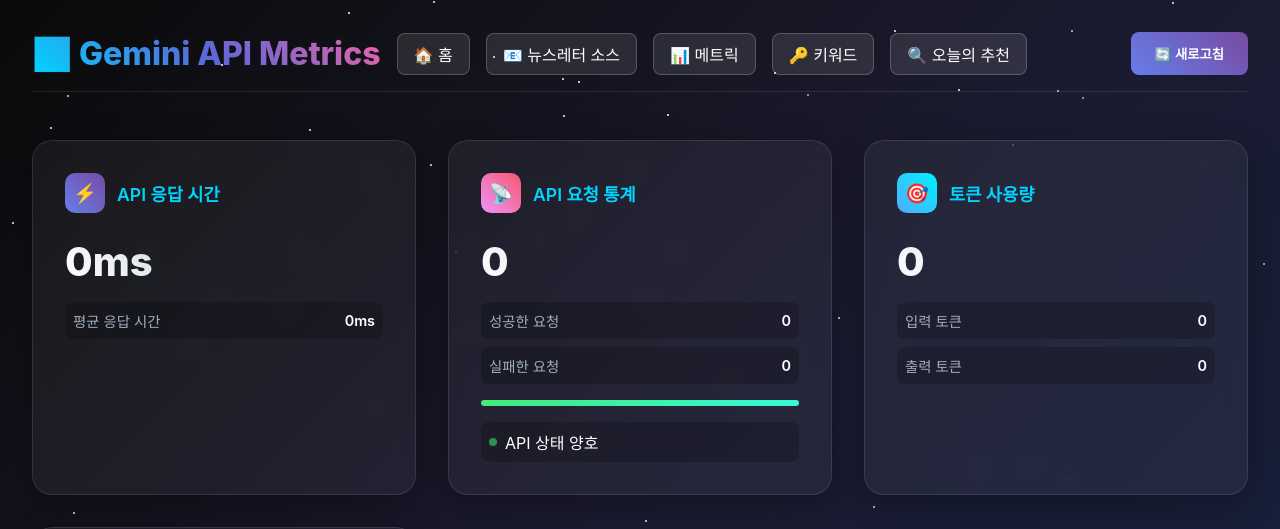
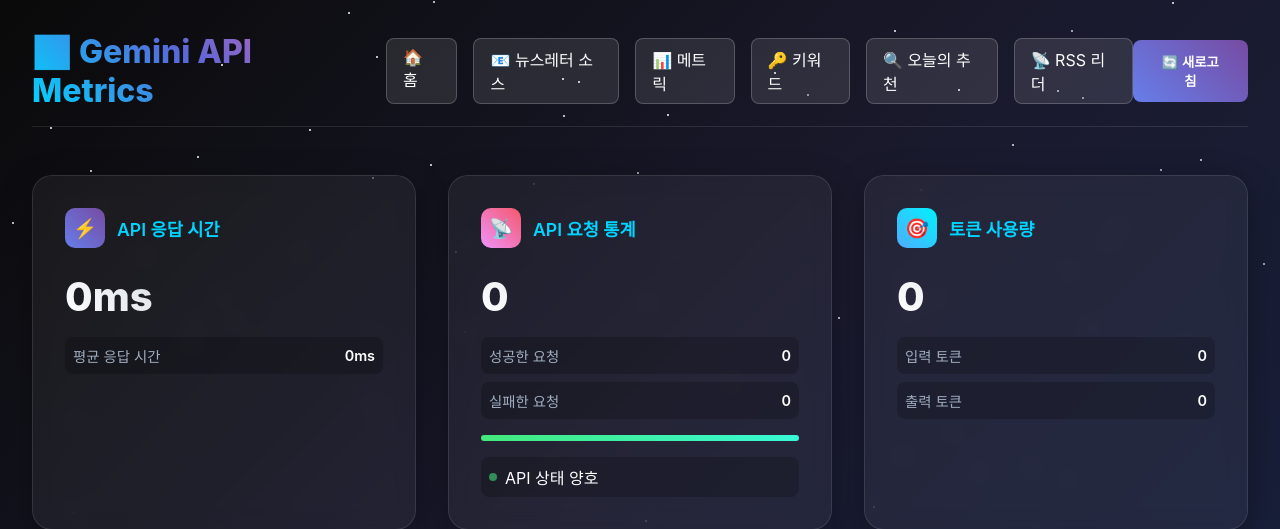
Before and after one commit to fairy-band/quick-news-be, a Python web app: template admin/src/main/resources/templates/metrics.html in a window 1280 px wide. Shown: the top 529 px of the page. Run offline with Jinja, Linux system fonts and the light colour scheme; the template is opened without the code that fills it, so the values that code supplies are empty.

Commit message:
feature : admin 수정

```diff
--- a/admin/src/main/resources/templates/contents.html
+++ b/admin/src/main/resources/templates/contents.html
@@ -530,6 +530,7 @@
                     <a href="./metrics" class="nav-link">📊 메트릭</a>
                     <a href="./keywords" class="nav-link">🔑 키워드</a>
                     <a href="./recommendations" class="nav-link">🔍 오늘의 추천</a>
+                    <a href="./rss-reader" class="nav-link">📡 RSS 리더</a>
                 </div>
             </div>
         </div>
--- a/admin/src/main/resources/templates/metrics.html
+++ b/admin/src/main/resources/templates/metrics.html
@@ -293,6 +293,7 @@
                     <a href="./metrics" class="nav-link active">📊 메트릭</a>
                     <a href="./keywords" class="nav-link">🔑 키워드</a>
                     <a href="./recommendations" class="nav-link">🔍 오늘의 추천</a>
+                    <a href="./rss-reader" class="nav-link">📡 RSS 리더</a>
                 </div>
             </div>
             <button class="refresh-btn" onclick="refreshMetrics()">🔄 새로고침</button>
--- a/admin/src/main/resources/templates/newsletter-sources.html
+++ b/admin/src/main/resources/templates/newsletter-sources.html
@@ -761,6 +761,7 @@
                     <a href="./metrics" class="nav-link">📊 메트릭</a>
                     <a href="./keywords" class="nav-link">🔑 키워드</a>
                     <a href="./recommendations" class="nav-link">🔍 오늘의 추천</a>
+                    <a href="./rss-reader" class="nav-link">📡 RSS 리더</a>
                 </div>
             </div>
         </div>
```
